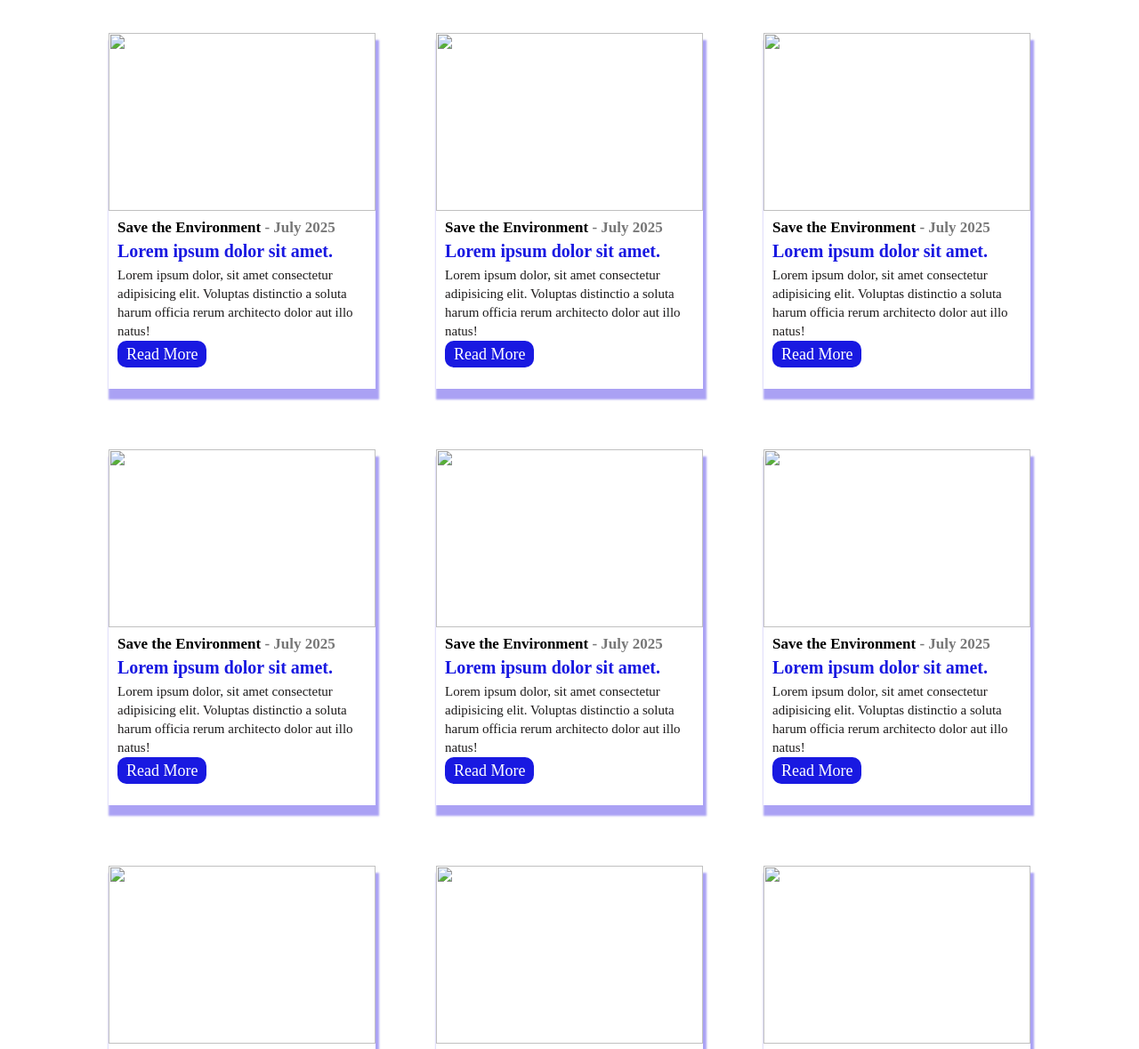
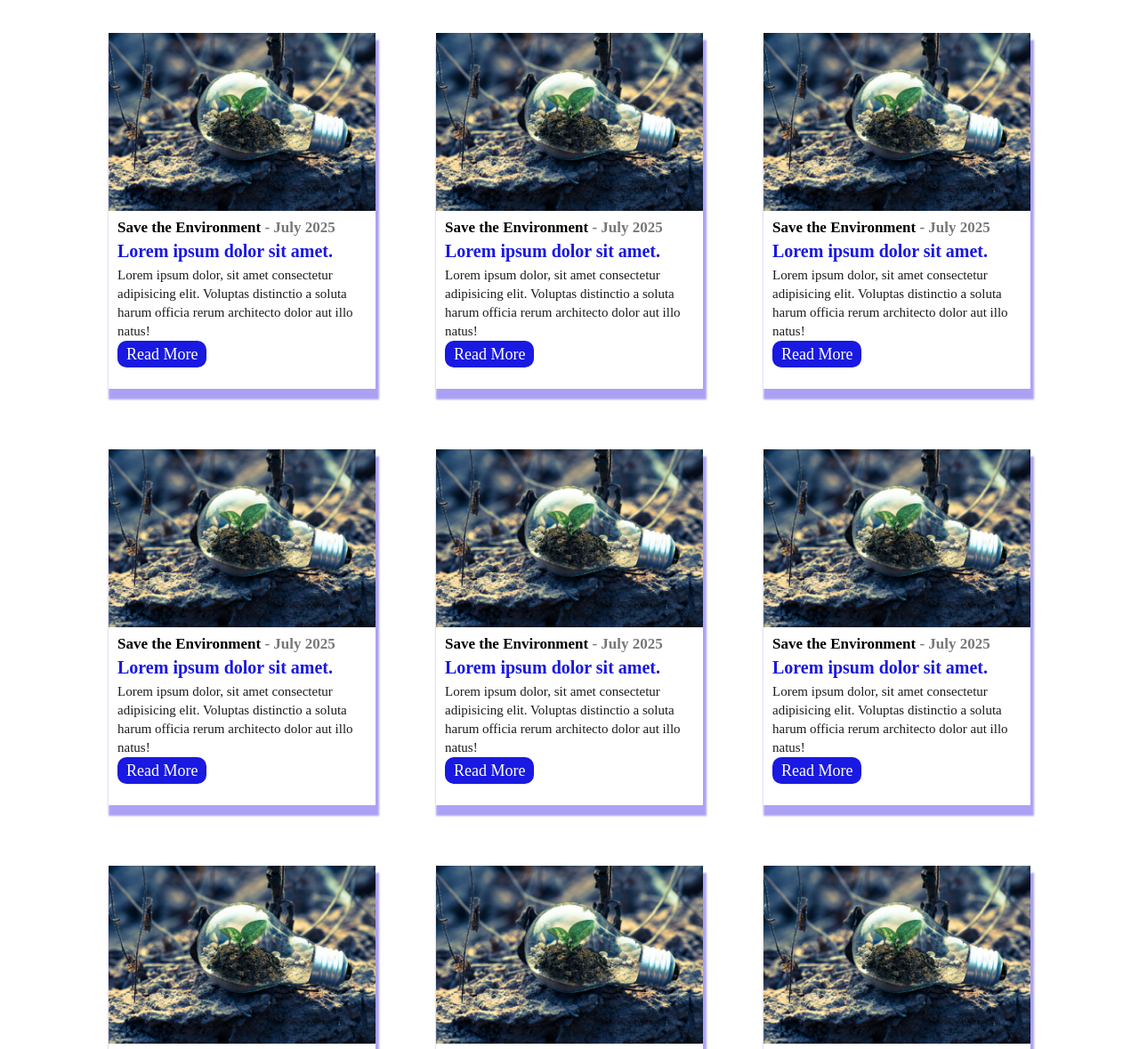
Before and after one commit to AKrishna45/blogs-section, a plain HTML site: page index.html in a window 1280 px wide. Shown: the part 101-1280 px from the top of the page at 89% size. Drawn offline with Linux system fonts and the light colour scheme; files that its build step writes are made by us from their sources.

Commit message:
index.html

```diff
--- a/index.html
+++ b/index.html
@@ -6,7 +6,7 @@
     <title>Blogs Section</title>
 
     <!-- Custom CSS Link -->
-    <link rel="stylesheet" href="./style.css">
+    <link rel="stylesheet" href="./css/style.css">
 
     <!-- Font Awesome Link -->
     <link rel="stylesheet" href="https://cdnjs.cloudflare.com/ajax/libs/font-awesome/7.0.0/css/all.min.css">
@@ -24,7 +24,7 @@
             <div class="cards">
 
                 <div class="card">
-                    <img src="./blog.image.jpeg" alt="">
+                    <img src="./image/blog.image.jpeg" alt="">
                     <p class="tagline">Save the Environment <span>- July 2025</span> </p>
                     <h4 class="title">Lorem ipsum dolor sit amet.</h4>
                     <p class="content">Lorem ipsum dolor, sit amet consectetur adipisicing elit. Voluptas distinctio a soluta harum officia rerum architecto dolor aut illo natus!</p>
@@ -32,7 +32,7 @@
                 </div>
 
                 <div class="card">
-                    <img src="./blog.image.jpeg" alt="">
+                    <img src="./image/blog.image.jpeg" alt="">
                     <p class="tagline">Save the Environment <span>- July 2025</span> </p>
                     <h4 class="title">Lorem ipsum dolor sit amet.</h4>
                     <p class="content">Lorem ipsum dolor, sit amet consectetur adipisicing elit. Voluptas distinctio a soluta harum officia rerum architecto dolor aut illo natus!</p>
@@ -40,7 +40,7 @@
                 </div>
 
                 <div class="card">
-                    <img src="./blog.image.jpeg" alt="">
+                    <img src="./image/blog.image.jpeg" alt="">
                     <p class="tagline">Save the Environment <span>- July 2025</span> </p>
                     <h4 class="title">Lorem ipsum dolor sit amet.</h4>
                     <p class="content">Lorem ipsum dolor, sit amet consectetur adipisicing elit. Voluptas distinctio a soluta harum officia rerum architecto dolor aut illo natus!</p>
@@ -48,7 +48,7 @@
                 </div>
 
                 <div class="card">
-                    <img src="./blog.image.jpeg" alt="">
+                    <img src="./image/blog.image.jpeg" alt="">
                     <p class="tagline">Save the Environment <span>- July 2025</span> </p>
                     <h4 class="title">Lorem ipsum dolor sit amet.</h4>
                     <p class="content">Lorem ipsum dolor, sit amet consectetur adipisicing elit. Voluptas distinctio a soluta harum officia rerum architecto dolor aut illo natus!</p>
@@ -56,7 +56,7 @@
                 </div>
 
                 <div class="card">
-                    <img src="./blog.image.jpeg" alt="">
+                    <img src="./image/blog.image.jpeg" alt="">
                     <p class="tagline">Save the Environment <span>- July 2025</span> </p>
                     <h4 class="title">Lorem ipsum dolor sit amet.</h4>
                     <p class="content">Lorem ipsum dolor, sit amet consectetur adipisicing elit. Voluptas distinctio a soluta harum officia rerum architecto dolor aut illo natus!</p>
@@ -64,7 +64,7 @@
                 </div>
 
                 <div class="card">
-                    <img src="./blog.image.jpeg" alt="">
+                    <img src="./image/blog.image.jpeg" alt="">
                     <p class="tagline">Save the Environment <span>- July 2025</span> </p>
                     <h4 class="title">Lorem ipsum dolor sit amet.</h4>
                     <p class="content">Lorem ipsum dolor, sit amet consectetur adipisicing elit. Voluptas distinctio a soluta harum officia rerum architecto dolor aut illo natus!</p>
@@ -72,7 +72,7 @@
                 </div>
 
                 <div class="card">
-                    <img src="./blog.image.jpeg" alt="">
+                    <img src="./image/blog.image.jpeg" alt="">
                     <p class="tagline">Save the Environment <span>- July 2025</span> </p>
                     <h4 class="title">Lorem ipsum dolor sit amet.</h4>
                     <p class="content">Lorem ipsum dolor, sit amet consectetur adipisicing elit. Voluptas distinctio a soluta harum officia rerum architecto dolor aut illo natus!</p>
@@ -80,7 +80,7 @@
                 </div>
 
                 <div class="card">
-                    <img src="./blog.image.jpeg" alt="">
+                    <img src="./image/blog.image.jpeg" alt="">
                     <p class="tagline">Save the Environment <span>- July 2025</span> </p>
                     <h4 class="title">Lorem ipsum dolor sit amet.</h4>
                     <p class="content">Lorem ipsum dolor, sit amet consectetur adipisicing elit. Voluptas distinctio a soluta harum officia rerum architecto dolor aut illo natus!</p>
@@ -88,7 +88,7 @@
                 </div>
 
                 <div class="card">
-                    <img src="./blog.image.jpeg" alt="">
+                    <img src="./image/blog.image.jpeg" alt="">
                     <p class="tagline">Save the Environment <span>- July 2025</span> </p>
                     <h4 class="title">Lorem ipsum dolor sit amet.</h4>
                     <p class="content">Lorem ipsum dolor, sit amet consectetur adipisicing elit. Voluptas distinctio a soluta harum officia rerum architecto dolor aut illo natus!</p>
```
